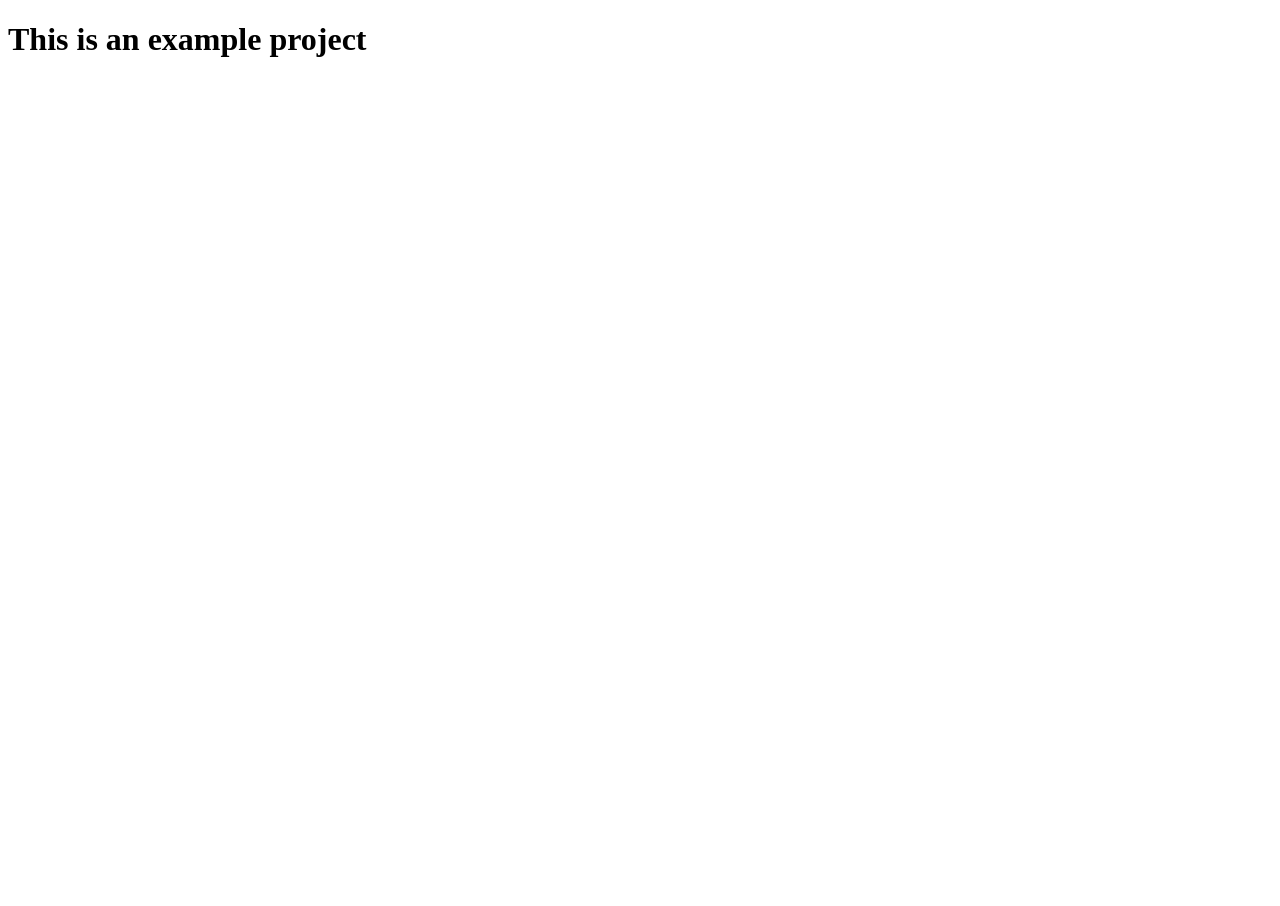
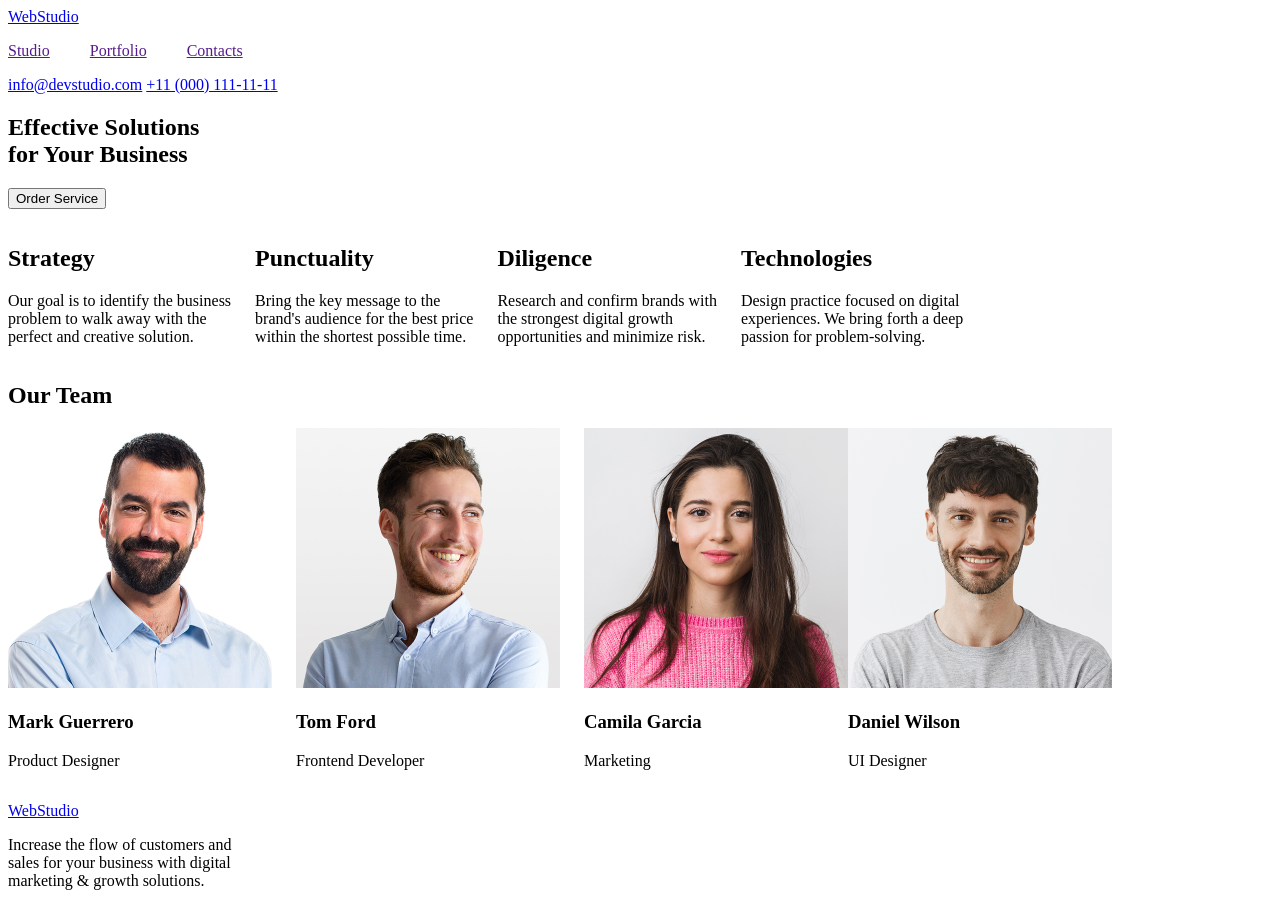
Before and after one commit to TaliaZcoder/goit-markup-hw-01, a plain HTML site: page index.html in a window 1280 px wide. Before the commit the page ends 800 px from the top, so only its background shows below. Drawn offline with Linux system fonts and the light colour scheme.

Commit message:
first part of homework-01

```diff
--- a/index.html
+++ b/index.html
@@ -3,9 +3,94 @@
 <head>
     <meta charset="UTF-8">
     <meta name="viewport" content="width=device-width, initial-scale=1.0">
-    <title>Document</title>
+    <title>WebStudio</title>
 </head>
 <body>
-    <h1>This is an example project</h1>
+    <header>
+         <a href="/">WebStudio</a>
+        <nav>
+             <ul style="list-style: none; padding: 0; display: flex;">
+            <li style="margin-right: 40px;"><a href="">Studio</a></li>
+            <li style="margin-right: 40px;"><a href="">Portfolio</a></li>
+            <li style="margin-right: 40px;"><a href="">Contacts</a></li>
+             </ul>
+        </nav>
+        <a href="mailto:info@devstudio.com">info@devstudio.com</a>
+        <a href="tel:+11 (000) 111-11-11">+11 (000) 111-11-11</a>
+
+    </header>
+
+    <main>
+        <section>
+        <h1>Effective Solutions<br>
+            for Your Business</h1>
+            <button>Order Service</button>
+        </section>
+
+        <section>
+        <ul style="list-style: none; padding: 0; display: flex;">
+            <li style="margin-right: 24px;">
+                <h2>Strategy</h2>
+                <p>Our goal is to identify the business<br>
+                    problem to walk away with the<br>
+                 perfect and creative solution. </p>
+            </li>
+            <li style="margin-right: 24px;">
+                <h2>Punctuality</h2>
+                <p>Bring the key message to the<br>
+                     brand's audience for the best price<br>
+                      within the shortest possible time.</p>
+            </li>
+            <li style="margin-right: 24px;">
+                <h2>Diligence</h2>
+                <p>Research and confirm brands with <br>
+                    the strongest digital growth <br>
+                    opportunities and minimize risk.</p>
+            </li>
+            <li style="margin-right: 24px;">
+                <h2>Technologies</h2>
+                <p>Design practice focused on digital <br>
+                    experiences. We bring forth a deep <br>
+                    passion for problem-solving.</p>
+
+            </li>
+        </section>
+
+        <section>
+            <h2>Our Team</h2>
+            <ul style="list-style: none; padding: 0; display: flex;">
+                <li style="margin-right: 24px;">
+                    <img src="images/img-3.jpg" alt="photo of Mark Guerrero" width="264" height="260">
+                    <h3>Mark Guerrero</h3>
+                    <p>Product Designer</p>
+                </li>
+                <li style="margin-right: 24px;">
+                    <img src="images/img-2.jpg" alt="photo of Tom Ford" width="264" height="260">
+                    <h3>Tom Ford</h3>
+                    <p>Frontend Developer</p>
+                </li>
+                <li>
+                    <img src="images/img-1.jpg" alt="photo of Camila Garcia" width="264" height="260">
+                    <h3>Camila Garcia</h3>
+                    <p>Marketing</p>
+                </li>
+                <li style="margin-right: 24px;">
+                    <img src="images/img.jpg" alt="photo of Daniel Wilson" width="264" height="260">
+                    <h3>Daniel Wilson</h3>
+                    <p>UI Designer</p>
+                </li>
+            </ul>
+
+        </section>
+
+    </main>
+
+    <footer>
+    <a href="/">WebStudio</a>
+    <p>Increase the flow of customers and<br>
+        sales for your business with digital<br>
+        marketing & growth solutions.</p>
+    </footer>
+
 </body>
 </html>
```
Also changed, not shown: images/img-1.jpg (added), images/img-2.jpg (added), images/img-3.jpg (added), images/img.jpg (added), 1 other file.
